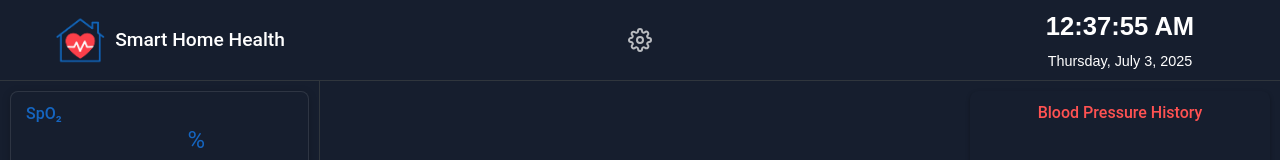
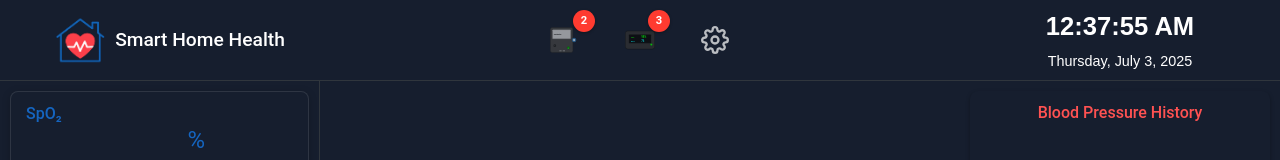
Before and after one commit to johnrcarty/smart-home-health-hub, a React (Vite) app in the folder frontend/: page / in a window 1280 px wide. Shown: the top 160 px of the page. Built offline with nearby package versions, Linux system fonts and the light colour scheme; no server answers.

Commit message:
ui updates

```diff
--- a/frontend/src/App.css
+++ b/frontend/src/App.css
@@ -102,7 +102,7 @@ html, body, #root {
   display: flex;
   justify-content: center;
   align-items: center;
-  gap: 20px;
+  gap: 25px; /* Increased gap for better spacing with badges */
 }
 
 /* Clock positioned in rightmost 25% */
@@ -127,19 +127,19 @@ html, body, #root {
   border-radius: 0;
   font-family: sans-serif;
   width: 100%; /* Use full width of container */
-  text-align: center;
+  text-align: center; /* Center the text */
 }
 
 .clock-time {
   font-size: 1.6em;
   font-weight: bold;
-  white-space: nowrap;
+  white-space: nowrap; /* Prevent line breaks */
 }
 
 .clock-date {
   font-size: 0.9em;
   margin-top: 5px;
-  white-space: nowrap;
+  white-space: nowrap; /* Prevent line breaks */
 }
 
 /* Update these styles for the centered menu */
@@ -153,7 +153,7 @@ html, body, #root {
   display: flex;
   justify-content: center;
   align-items: center;
-  gap: 20px; /* Space between menu buttons */
+  gap: 25px; /* Increased gap for better spacing with badges */
 }
 
 /* Individual menu button styling */
@@ -169,8 +169,12 @@ html, body, #root {
   align-items: center;
   justify-content: center;
   transition: all 0.2s ease;
-  width: 40px;
-  height: 40px;
+  width: 50px; /* Set consistent width */
+  height: 50px; /* Set consistent height */
+}
+
+.menu-button svg {
+  display: block; /* Ensures proper centering */
 }
 
 .menu-button:hover {
@@ -731,3 +735,28 @@ html, body, #root {
   color: #ccc;
   font-style: italic;
 }
+
+/* Add these styles for the icon wrapper and badges */
+
+.icon-wrapper {
+  position: relative;
+  display: inline-block;
+}
+
+.badge {
+  position: absolute;
+  top: -5px;
+  right: -5px;
+  min-width: 18px;
+  height: 18px;
+  border-radius: 50%;
+  background-color: #ff3b30;
+  color: white;
+  font-size: 0.7rem;
+  display: flex;
+  justify-content: center;
+  align-items: center;
+  padding: 2px;
+  font-weight: bold;
+  box-shadow: 0 1px 3px rgba(0, 0, 0, 0.3);
+}
--- a/frontend/src/App.jsx
+++ b/frontend/src/App.jsx
@@ -9,17 +9,73 @@ import SettingsForm from "./components/SettingsForm";
 import logoImage from './assets/logo2.png';
 import config from './config';
 
-// Add the settings icon - can be imported or use an SVG directly
+// Update the icon dimensions in VentIcon and PulseOxIcon components
 const SettingsIcon = () => (
-  <svg xmlns="http://www.w3.org/2000/svg" width="24" height="24" viewBox="0 0 24 24" fill="none" stroke="currentColor" strokeWidth="2" strokeLinecap="round" strokeLinejoin="round">
+  <svg xmlns="http://www.w3.org/2000/svg" width="28" height="28" viewBox="0 0 24 24" fill="none" stroke="currentColor" strokeWidth="2" strokeLinecap="round" strokeLinejoin="round">
     <circle cx="12" cy="12" r="3"></circle>
     <path d="M19.4 15a1.65 1.65 0 0 0 .33 1.82l.06.06a2 2 0 0 1 0 2.83 2 2 0 0 1-2.83 0l-.06-.06a1.65 1.65 0 0 0-1.82-.33 1.65 1.65 0 0 0-1 1.51V21a2 2 0 0 1-2 2 2 2 0 0 1-2-2v-.09A1.65 1.65 0 0 0 9 19.4a1.65 1.65 0 0 0-1.82.33l-.06.06a2 2 0 0 1-2.83 0 2 2 0 0 1 0-2.83l.06-.06a1.65 1.65 0 0 0 .33-1.82 1.65 1.65 0 0 0-1.51-1H3a2 2 0 0 1-2-2 2 2 0 0 1 2-2h.09A1.65 1.65 0 0 0 4.6 9a1.65 1.65 0 0 0-.33-1.82l-.06-.06a2 2 0 0 1 0-2.83 2 2 0 0 1 2.83 0l.06.06a1.65 1.65 0 0 0 1.82.33H9a1.65 1.65 0 0 0 1-1.51V3a2 2 0 0 1 2-2 2 2 0 0 1 2 2v.09a1.65 1.65 0 0 0 1 1.51 1.65 1.65 0 0 0 1.82-.33l.06-.06a2 2 0 0 1 2.83 0 2 2 0 0 1 0 2.83l-.06.06a1.65 1.65 0 0 0-.33 1.82V9a1.65 1.65 0 0 0 1.51 1H21a2 2 0 0 1 2 2 2 2 0 0 1-2 2h-.09a1.65 1.65 0 0 0-1.51 1z"></path>
+  </svg>
+);
+
+const VentIcon = () => (
+  <svg width="34" height="34" viewBox="0 0 150 150" xmlns="http://www.w3.org/2000/svg">
+    {/* Device Body */}
+    <rect x="10" y="20" width="100" height="110" rx="8" ry="8" fill="#444" stroke="#222" strokeWidth="2"/>
+
+    {/* Screen */}
+    <rect x="20" y="30" width="80" height="40" rx="2" ry="2" fill="#ccc" stroke="#888" strokeWidth="1"/>
+    <text x="25" y="55" fontSize="8" fill="#000">Ventilator</text>
+
+    {/* Knob on Side */}
+    <circle cx="115" cy="75" r="10" fill="#337ab7" stroke="#222" strokeWidth="1"/>
+    <circle cx="115" cy="75" r="4" fill="#fff"/>
+
+    {/* Speaker Grill */}
+    <circle cx="30" cy="100" r="6" fill="#222"/>
+    <circle cx="30" cy="100" r="2" fill="#555"/>
+
+    {/* Power Button */}
+    <circle cx="90" cy="110" r="6" fill="#0a0" stroke="#222" strokeWidth="1"/>
+    <text x="87" y="113" fontSize="5" fill="#fff">⏻</text>
+
+    {/* Ports at Bottom */}
+    <rect x="50" y="120" width="10" height="5" fill="#888"/>
+    <rect x="65" y="120" width="10" height="5" fill="#888"/>
+  </svg>
+);
+
+const PulseOxIcon = () => (
+  <svg width="34" height="34" viewBox="0 0 150 100" xmlns="http://www.w3.org/2000/svg">
+    {/* Device Body */}
+    <rect x="10" y="10" width="130" height="80" rx="12" ry="12" fill="#333" stroke="#111" strokeWidth="2"/>
+
+    {/* Screen Area */}
+    <rect x="25" y="25" width="100" height="40" rx="4" ry="4" fill="#0a0a0a" stroke="#555" strokeWidth="1"/>
+
+    {/* SpO2 Label */}
+    <text x="35" y="42" fontSize="8" fill="#0f0">SpO₂</text>
+
+    {/* SpO2 Value */}
+    <text x="80" y="42" fontSize="12" fill="#0f0" fontWeight="bold">98%</text>
+
+    {/* BPM Label */}
+    <text x="35" y="58" fontSize="8" fill="#0ff">BPM</text>
+
+    {/* BPM Value */}
+    <text x="80" y="58" fontSize="12" fill="#0ff" fontWeight="bold">76</text>
+
+    {/* Status Light */}
+    <circle cx="125" cy="70" r="5" fill="#0f0" stroke="#222" strokeWidth="1"/>
   </svg>
 );
 
 export default function App() {
   // Add state for modal
   const [isSettingsModalOpen, setIsSettingsModalOpen] = useState(false);
+
+  // Add state for notification counts
+  const [ventNotifications, setVentNotifications] = useState(2); // Example count
+  const [pulseOxNotifications, setPulseOxNotifications] = useState(3); // Example count
 
   const [sensorValues, setSensorValues] = useState({
     spo2: null,
@@ -141,6 +197,36 @@ export default function App() {
     return Math.max(...data.map(item => item.y));
   };
 
+  // Add these state hooks and handlers
+  const [isVentModalOpen, setIsVentModalOpen] = useState(false);
+  const [isPulseOxModalOpen, setIsPulseOxModalOpen] = useState(false);
+
+  // Add handler functions
+  const handleVentClick = () => {
+    setIsPulseOxModalOpen(false);
+    setIsSettingsModalOpen(false);
+    setIsVentModalOpen(prev => !prev);
+    // Clear notifications when clicked
+    setVentNotifications(0);
+  };
+
+  const handlePulseOxClick = () => {
+    setIsVentModalOpen(false);
+    setIsSettingsModalOpen(false);
+    setIsPulseOxModalOpen(prev => !prev);
+    // Clear notifications when clicked
+    setPulseOxNotifications(0);
+  };
+
+  const handleSettingsClick = () => {
+  // Close other modals when opening this one
+  setIsVentModalOpen(false);
+  setIsPulseOxModalOpen(false);
+
+  // Toggle this modal
+  setIsSettingsModalOpen(prev => !prev);
+};
+
   return (
     <div className="dashboard-wrapper">
       <div className="header-section">
@@ -150,14 +236,37 @@ export default function App() {
         </div>
 
         <div className="menu-container">
+          <div className="icon-wrapper">
+            <button
+              className={`menu-button ${isVentModalOpen ? 'active' : ''}`}
+              onClick={handleVentClick}
+              aria-label="Ventilator"
+            >
+              <VentIcon />
+            </button>
+            {ventNotifications > 0 && <div className="badge">{ventNotifications}</div>}
+          </div>
+
+          <div className="icon-wrapper">
+            <button
+              className={`menu-button ${isPulseOxModalOpen ? 'active' : ''}`}
+              onClick={handlePulseOxClick}
+              aria-label="Pulse Oximeter"
+            >
+              <PulseOxIcon />
+            </button>
+            {pulseOxNotifications > 0 && <div className="badge">{pulseOxNotifications}</div>}
+          </div>
+
+          <div className="icon-wrapper">
             <button
               className={`menu-button ${isSettingsModalOpen ? 'active' : ''}`}
-            onClick={() => setIsSettingsModalOpen(prev => !prev)}
+              onClick={handleSettingsClick}
               aria-label="Settings"
             >
               <SettingsIcon />
             </button>
-          {/* Add more menu buttons here in the future */}
+          </div>
         </div>
 
         <div className="datetime-container">
@@ -309,6 +418,24 @@ export default function App() {
       >
         <SettingsForm />
       </ModalBase>
+
+      {/* Ventilator Modal - Example */}
+      <ModalBase
+        isOpen={isVentModalOpen}
+        onClose={() => setIsVentModalOpen(false)}
+        title="Ventilator Settings"
+      >
+        <div>Ventilator settings content here...</div>
+      </ModalBase>
+
+      {/* Pulse Oximeter Modal - Example */}
+      <ModalBase
+        isOpen={isPulseOxModalOpen}
+        onClose={() => setIsPulseOxModalOpen(false)}
+        title="Pulse Oximeter Settings"
+      >
+        <div>Pulse oximeter settings content here...</div>
+      </ModalBase>
     </div>
   );
 }
```
Lines whose indentation alone changed are shown as unchanged.
